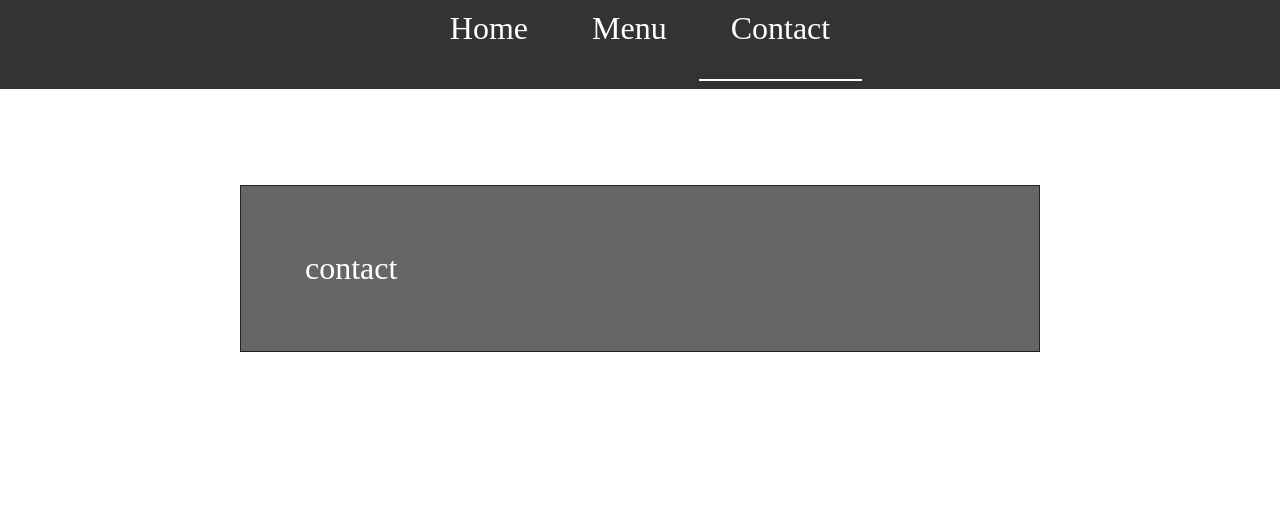
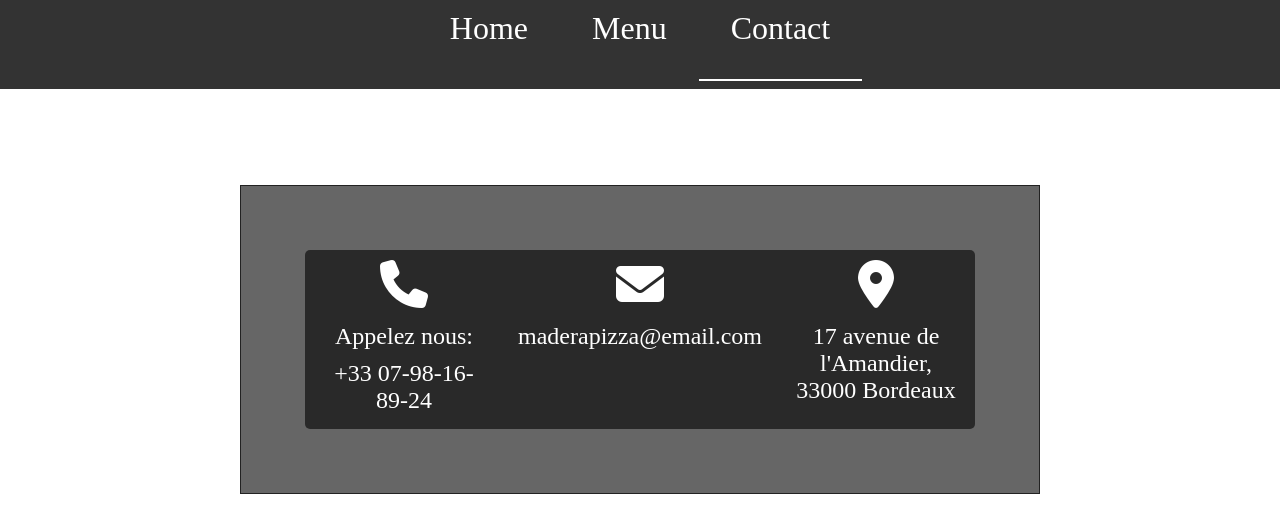
Before and after one commit to piwiit/restaurant-page, a website built with Vite: page src/index.html in a window 1280 px wide. Both pictures are taken after a click on the item "Contact". Shown: the part 230-762 px from the top of the page. Built offline with nearby package versions, Linux system fonts and the light colour scheme.

Commit message:
add all contact page

```diff
--- a/src/js/module/contact.js
+++ b/src/js/module/contact.js
@@ -1,8 +1,36 @@
 const createContact = () => {
-  const contact = document.createElement('main');
+  const contact = document.createElement('div');
   contact.classList.add('contact');
 
-  contact.textContent = 'contact';
+  const phone = document.createElement('div');
+  phone.innerHTML = `<i class="fa-solid fa-phone"></i>`;
+  const phoneContact = document.createElement('p');
+  const phonenumber = document.createElement('p');
+
+  phoneContact.textContent = 'Appelez nous:';
+  phonenumber.textContent = '+33 07-98-16-89-24';
+
+  const mail = document.createElement('div');
+  mail.innerHTML = `<i class="fa-solid fa-envelope"></i>`;
+  const email = document.createElement('p');
+
+  email.textContent = 'maderapizza@email.com';
+
+  const map = document.createElement('div');
+  map.innerHTML = `<i class="fa-solid fa-location-dot"></i>`;
+  const street = document.createElement('p');
+  street.textContent = " 17 avenue de l'Amandier,  33000 Bordeaux";
+
+  contact.appendChild(phone);
+  contact.appendChild(mail);
+  contact.appendChild(map);
+
+  phone.appendChild(phoneContact);
+  phone.appendChild(phonenumber);
+
+  mail.appendChild(email);
+
+  map.appendChild(street);
 
   return contact;
 };
--- a/src/scss/layout/_contact.scss
+++ b/src/scss/layout/_contact.scss
@@ -0,0 +1,28 @@
+.contact {
+  display: flex;
+  justify-content: space-between;
+  align-items: baseline;
+  border-radius: 5px;
+  background-color: $background-light;
+  font-size: 24px;
+
+  div {
+    display: flex;
+    flex-direction: column;
+    justify-content: center;
+    align-items: center;
+    text-align: center;
+    flex: 1;
+    padding: 10px;
+  }
+
+  i {
+    font-size: 3rem;
+    margin-bottom: 10px;
+  }
+
+  p {
+    margin: 5px;
+  }
+
+}
--- a/src/scss/layout/_main.scss
+++ b/src/scss/layout/_main.scss
@@ -1,6 +1,7 @@
 @import "../abstracts/colors";
 @import "./home";
 @import "./menu";
+@import "./contact";
 
 
 body{
```
